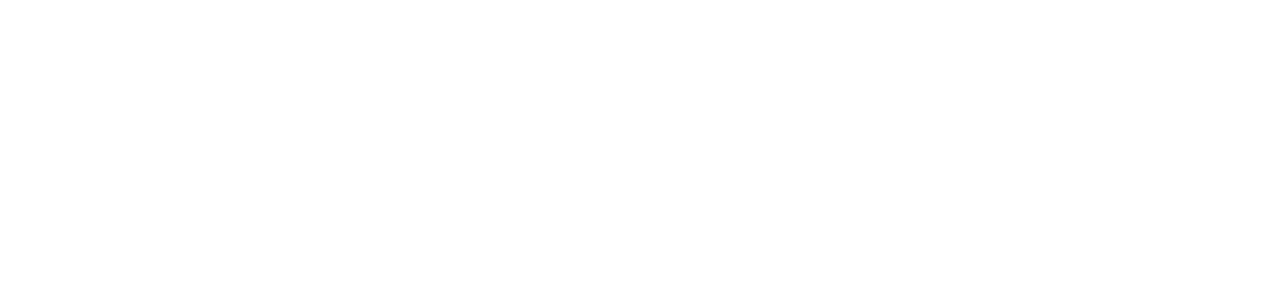
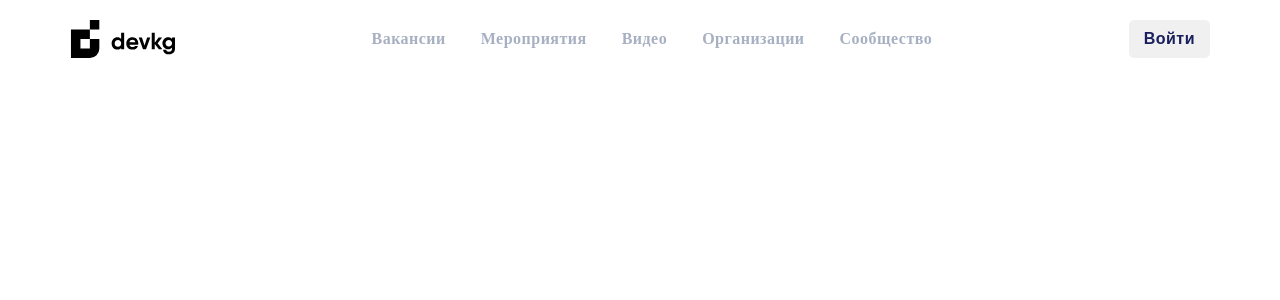
Before and after one commit to Tamgas/Devkg-clone, a React (Vite) app: page / in a window 1280 px wide. Shown: the top 300 px of the page. Built offline with nearby package versions, Linux system fonts and the light colour scheme.

Commit message:
header jasadym

```diff
--- a/src/App.tsx
+++ b/src/App.tsx
@@ -1,8 +1,10 @@
 import Myroute from "./app/myRoute";
+import Header from "./components/header/header";
 
 function App() {
   return (
     <div>
+      <Header />
       <Myroute />
     </div>
   );
--- /dev/null
+++ b/src/components/header/header.css
@@ -0,0 +1,70 @@
+.container {
+  max-width: 1200px;
+  margin: 0 auto;
+  padding: 0 20px;
+}
+
+.header {
+  display: flex;
+  justify-content: space-between;
+  align-items: center;
+  padding: 20px 0;
+}
+
+
+.header-nav {
+  display: flex;
+  gap: 15px;
+}
+
+.header-nav a {
+  text-decoration: none;
+  padding: 5px 10px;
+  text-decoration: none;
+  color: #a7b0c2;
+  font-size: 16px;
+  letter-spacing: 0.03em;
+  font-weight: 700;
+  transition: all 0.2s;
+}
+
+.header-nav a:hover {
+  text-decoration: underline;
+}
+
+.header-btn {
+  padding: 10px 15px;
+  background-color: #f0f0f0;
+  border: none;
+  border-radius: 5px;
+  color: rgb(19, 2, 250);
+  cursor: pointer;
+  color: #191f5d;
+  background: #f0f0f0;
+  font-size: 16px;
+  letter-spacing: 0.03em;
+  font-weight: 700;
+  transition: all 0.2s;
+}
+
+
+@media (max-width: 768px) {
+    .header-nav {
+      flex-direction: column;
+      gap: 10px;
+    }
+
+    .header {
+      justify-content: center;
+      text-align: center;
+    }
+
+    .header-img,
+    .header-btn {
+      margin-bottom: 10px;
+    }
+
+    .header-btn {
+      align-self: center;
+    }
+  }
--- a/src/components/header/header.tsx
+++ b/src/components/header/header.tsx
@@ -1,5 +1,24 @@
+import "./header.css";
+import img1 from "../../images/logo.458f2cd.svg"
+
 function Header() {
-  return <></>;
+  return (
+    <>
+      <div className="container">
+        <header className="header">
+          <img className="header-title" src={img1} alt="" />
+          <nav className="header-nav">
+            <a href="#vacancies">Вакансии</a>
+            <a href="#events">Мероприятия</a>
+            <a href="#videos">Видео</a>
+            <a href="#organizations">Организации</a>
+            <a href="#community">Сообщество</a>
+          </nav>
+          <button className="header-btn">Войти</button>
+        </header>
+      </div>
+    </>
+  );
 }
 
 export default Header;
```
Also changed, not shown: src/images/logo.458f2cd.svg (added).
